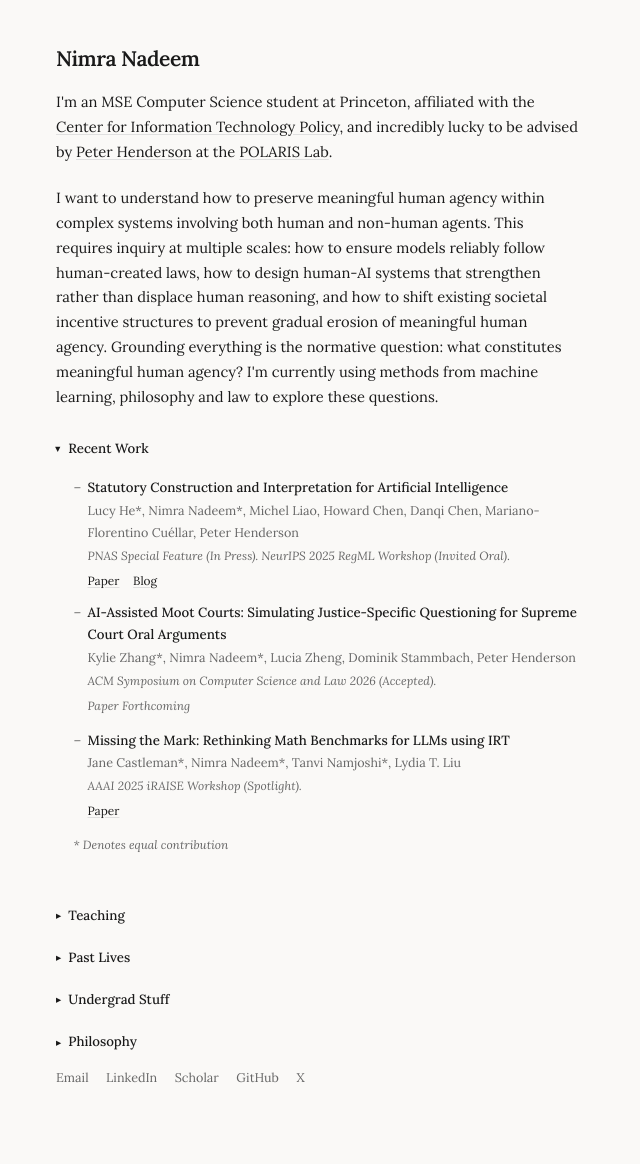
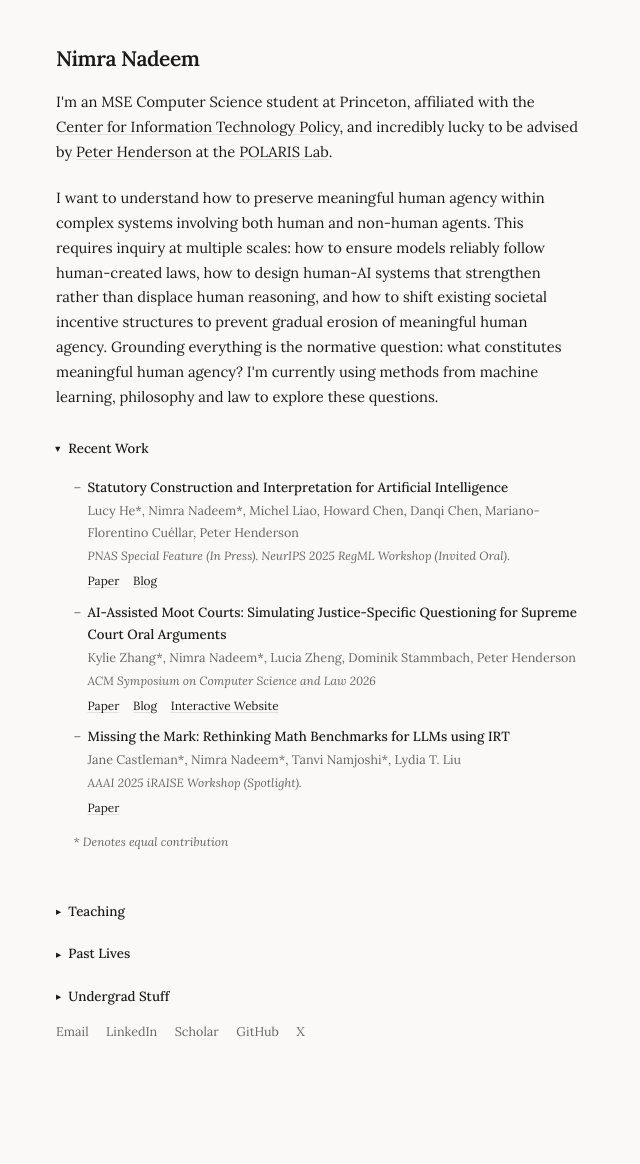
Before and after one commit to nimra-nadeem/nimra-nadeem.github.io, a Jekyll site: the page built from index.md, in a window 1280 px wide. Shown: the whole page, without its empty margins (0-640 px from the left). Built offline with Jekyll 4.4.1, drawn with Linux system fonts in a browser that asks for light colours; after the commit the page ends 1118 px from its top, so only the background shows below that.

Commit message:
add oral args

```diff
--- a/index.md
+++ b/index.md
@@ -28,9 +28,11 @@ I want to understand how to preserve meaningful human agency within complex syst
       <li>
         <span class="pub-title">AI-Assisted Moot Courts: Simulating Justice-Specific Questioning for Supreme Court Oral Arguments</span><br>
         <span class="pub-authors">Kylie Zhang*, Nimra Nadeem*, Lucia Zheng, Dominik Stammbach, Peter Henderson</span><br>
-        <span class="pub-venue">ACM Symposium on Computer Science and Law 2026 (Accepted).</span>
+        <span class="pub-venue">ACM Symposium on Computer Science and Law 2026</span>
         <div class="pub-links">
-          <p class="note">Paper Forthcoming</p>
+          <a href="https://dl.acm.org/doi/10.1145/3788646.3789536">Paper</a>
+          <a href="https://blog.citp.princeton.edu/2026/06/24/facts-fictions-is-ai-assisted-oral-argument-preparation-worth-the-hype/">Blog</a>
+          <a href="https://princeton-polaris-lab.github.io/oral-args-webpage/">Interactive Website</a>
         </div>
       </li>
       <li>
@@ -90,14 +92,7 @@ I want to understand how to preserve meaningful human agency within complex syst
       <li><a href="files/VPL_research_nnadeem.pdf">Mera Jism Kiski Marzi? An Ethnographic Understanding of the Aurat March in Pakistan</a> — 2021. Advised by <a href="http://www.princeton.edu/~macedo/">Stephen Macedo</a>.</li>
       <li><a href="files/wri_sem_paper.pdf">The Racist Liberal Humanist: Black Plasticity in Jordan Peele's Get Out</a> — 2018. Advised by <a href="https://writing.princeton.edu/about/people/writing-seminar-faculty/marina-fedosik">Marina Fedosik</a>. Presented at the <a href="https://writing.princeton.edu/undergraduates/mary-w-george-research-conference/fall-2018">Mary W. George Research Conference</a>.</li>
     </ul>
-  </div>
-</details>
-
-<details>
-  <summary>Philosophy</summary>
-
-  <div class="section-content">
-    <p>Below are some papers from Philosophy courses that I particularly enjoyed writing</p>
+    <h3>Philosophy course papers I particularly enjoyed writing</h3>
     <ul>
       <li><a href="files/philosophy/plato_city_of_pigs.pdf">The City of Pigs as The Incomplete True City</a> — An argument for why Socrates calls the city of pigs the "true" city in Book II of Plato's Republic.</li>
       <li><a href="files/philosophy/kant_amoral_actions.pdf">Amoral Actions: A Defense of Kant's Account of Moral Content</a> — A defense of Kant's account of moral content in response to Schiller.</li>
```
Also changed, not shown: other parts of index.md (+3 -3 lines).
